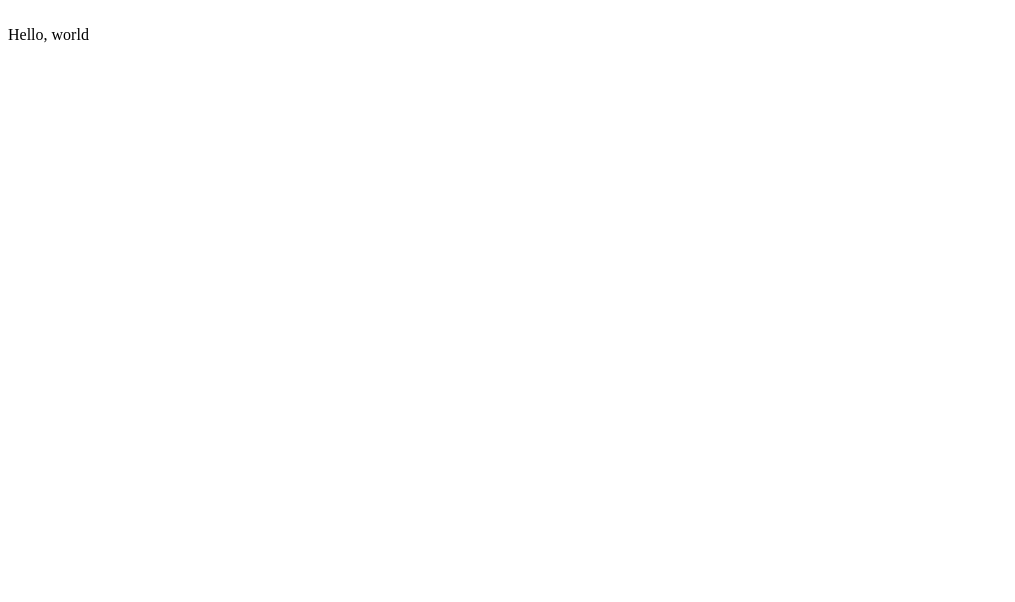
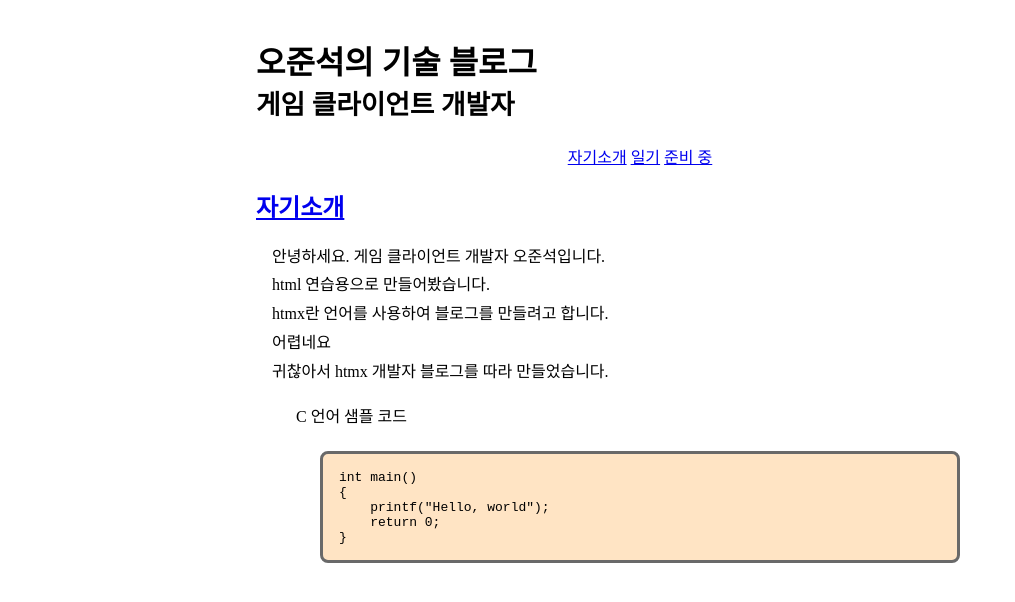
Before and after one commit to zuns96/zuns96.github.io, a plain HTML site: page index.html in a window 1280 px wide. Shown: the whole page, without its empty margins (0-1015 px from the left). Drawn offline with Linux system fonts and the light colour scheme.

Commit message:
update post

```diff
--- a/index.html
+++ b/index.html
@@ -1,3 +1,75 @@
+<!DOCTYPE html>
 <html>
-    <br>Hello, world</br>
+    <head>
+        <title>zuns96.github.io</title>
+        <style>
+            body
+            {
+                max-width: 768px;
+                margin: auto;
+                padding: 16px 16px 800px;
+            }
+            pre
+            {
+                background-color: bisque;
+                padding: 16px 16px 0;
+                border-radius: 8px;
+                overflow: auto;
+                margin:24px;
+                border: 3px solid dimgray;
+
+                white-space-collapse: pre
+            }
+            main
+            {
+                border: 1px solid black;
+                padding: 16px;
+                margin: 16px;
+            }
+            p
+            {
+                margin: 16px;
+                line-height: 1.8em;
+            }
+            aside
+            {
+                margin: 24px;
+            }
+        </style>
+    </head>
+    <body>
+        <hedaer>
+            <h1>
+                오준석의 기술 블로그</br>
+                <small>게임 클라이언트 개발자</small>
+            </h1>
+            <nav>
+                <center>
+                    <a href=".">자기소개</a>
+                    <a href=".">일기</a>
+                    <a href=".">준비 중</a>
+                </center>
+            </nav>
+        </hedaer>
+        <section>
+            <h2 id="introduce"><a href="#introduce">자기소개</a></h2>
+            <p>
+                안녕하세요. 게임 클라이언트 개발자 오준석입니다.</br>
+                html 연습용으로 만들어봤습니다.</br>
+                htmx란 언어를 사용하여 블로그를 만들려고 합니다.</br>
+                어렵네요</br>
+                귀찮아서 htmx 개발자 블로그를 따라 만들었습니다.</br>
+            </p>
+            <figure>
+                <figurecaption>C 언어 샘플 코드</figurecaption>
+                <pre>
+int main()
+{
+    printf("Hello, world");
+    return 0;
+}
+                </pre>
+            </figure>
+        </section>
+    </body>
 </html>
```
